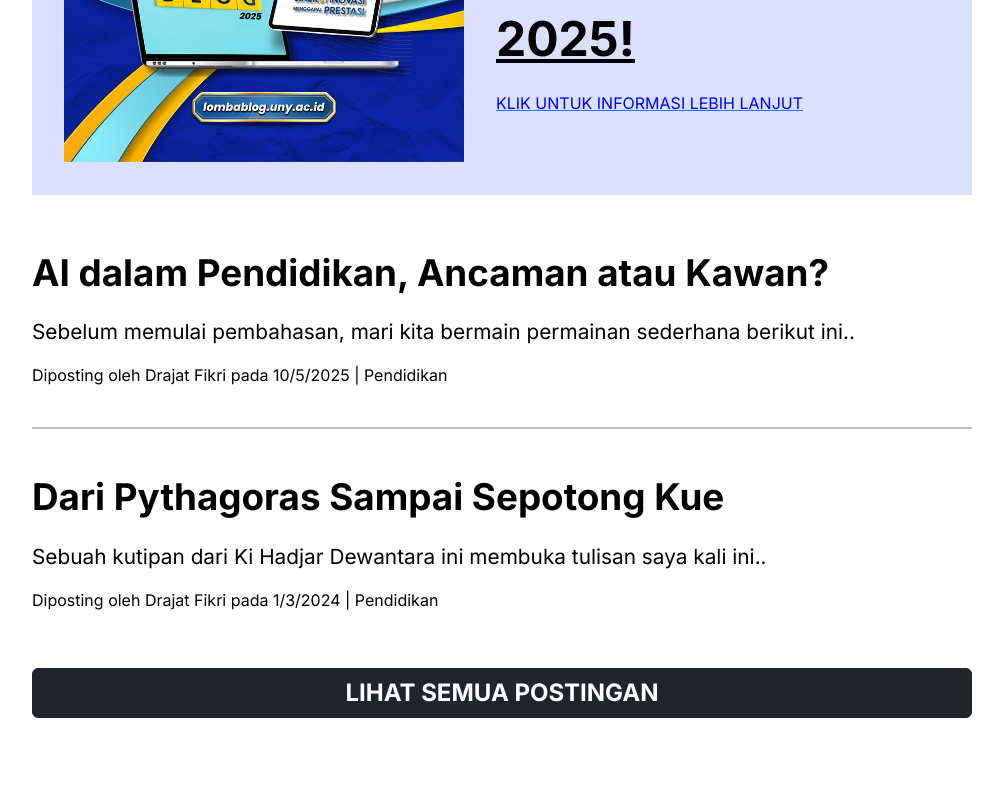
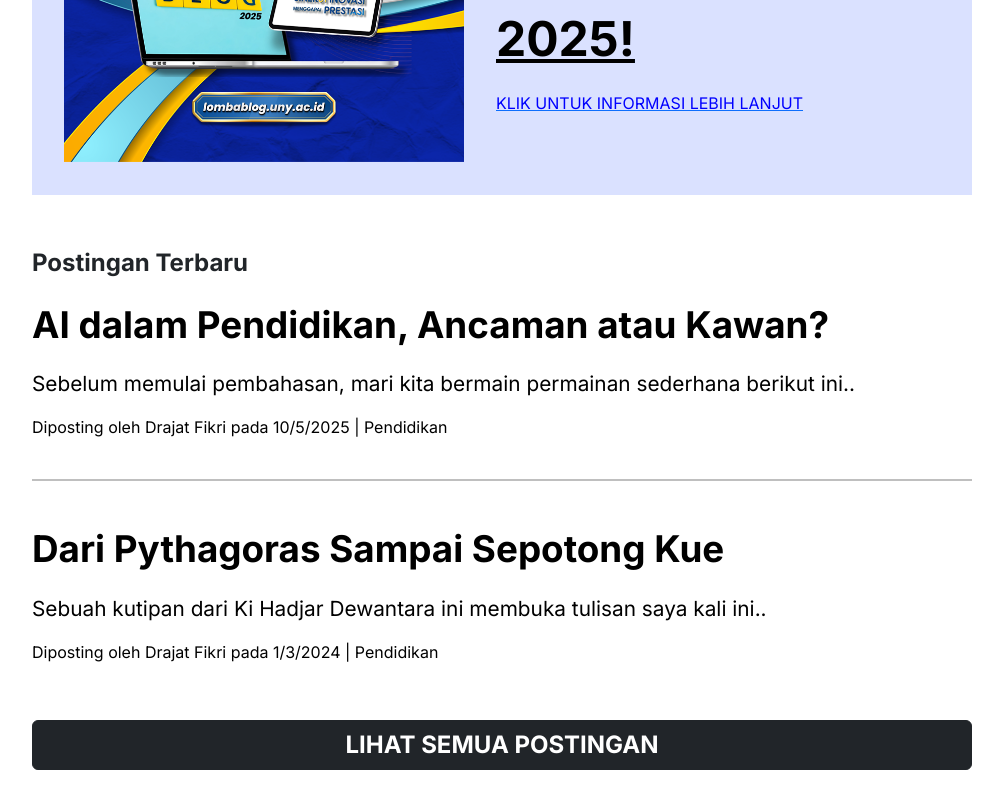
Before and after one commit to drajat824/flozistor, a Next.js app: page / in a window 1280 px wide. Shown: the part 753-1553 px from the top of the page, without its empty margins (138-1141 px from the left). Before the commit the page ends 1501 px from the top, so only its background shows below. Built offline with nearby package versions, Linux system fonts and the light colour scheme.

Commit message:
Refactor Home component: add "Postingan Terbaru" header for improved content visibility

```diff
--- a/src/app/page.js
+++ b/src/app/page.js
@@ -23,6 +23,10 @@ export default function Home() {
         <Container style={{ paddingBottom: '30px', paddingLeft: '100px', paddingRight: '100px' }}>
           <BannerDesktop />
 
+          <p style={{ fontSize: '1.5rem', fontWeight: 'bold' }}>
+            Postingan Terbaru
+          </p>
+
           {/* Postingan */}
 
           <Link href="/post/ai-dalam-pendidikan" onClick={() => window.location.href = "/post/ai-dalam-pendidikan"} style={{ cursor: 'pointer', textDecoration: 'none', color: 'black' }}>
@@ -47,6 +51,10 @@ export default function Home() {
         <Container style={{ paddingBottom: '30px' }}>
           <BannerMobile />
 
+          <p style={{ fontSize: '1.5rem', fontWeight: 'bold' }}>
+            Postingan Terbaru
+          </p>
+
           {/* Postingan */}
 
           {/* Repeatable Link Component */}
```
